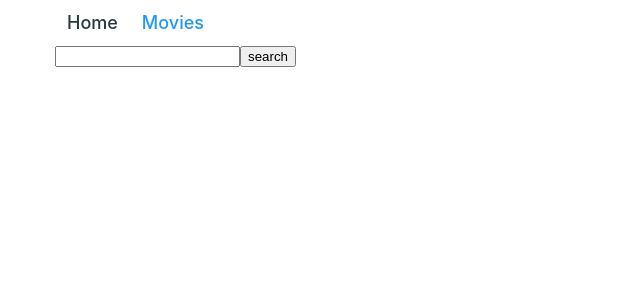
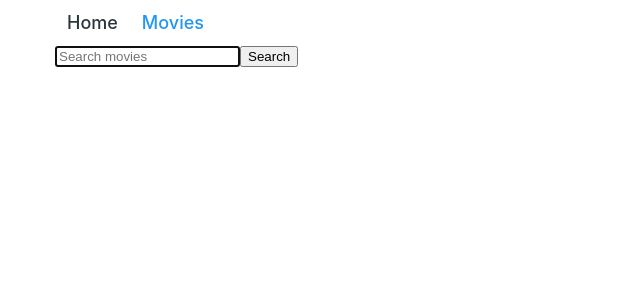
Before and after one commit to Alona-Isko/goit-react-hw-05-movies, a React (Create React App) app: page /movies in a window 1280 px wide. Shown: the top 300 px of the page, without its empty margins (0-640 px from the left). Built offline with nearby package versions, Linux system fonts and the light colour scheme; the HTML template or start-up script is replaced by a standard one.

Commit message:
api server

```diff
--- a/src/App.js
+++ b/src/App.js
@@ -2,7 +2,7 @@ import { Switch, Route } from 'react-router';
 import './App.css';
 
 import Container from './components/Container/Container';
-import Searchbar from './components/Searcbar/Searcbar';
+import Navigation from './components/Navigation/Navigation';
 
 import HomePage from './views/HomePage';
 import MoviesPage from './views/MoviesPage';
@@ -12,7 +12,7 @@ import NotFoundPage from './views/NotFoundPage';
 export default function App() {
   return (
     <Container>
-      <Searchbar />
+      <Navigation />
 
       <Switch>
         <Route path="/" exact>
--- a/src/components/Searcbar/Searcbar.js
+++ /dev/null
@@ -1,9 +0,0 @@
-import Navigation from '../Navigation/Navigation';
-
-export default function Searchbar() {
-    return (
-        <header>
-            <Navigation />
-        </header>
-    );
-}
--- a/src/views/MoviesPage.js
+++ b/src/views/MoviesPage.js
@@ -1,8 +1,40 @@
-export default function MoviesPage() {
+import { useState } from "react";
+
+export default function MoviesPage({getSearchValue}) {
+    const [query, setQuery] = useState('');
+
+    const handleSubmit = e => {
+        e.preventDefault();
+
+        // if (query.trim() === '') {
+
+        // }
+
+        getSearchValue(query);
+        setQuery('');
+    };
+
+    const handleInputChange = e => {
+        setQuery(e.target.value.toLowerCase());
+        console.log(e.target.value);
+    };
+
+
     return (
-        <div>
-            <input></input>
-            <button type="button">search</button>
-        </div>
+        <form
+            onSubmit={handleSubmit}
+        >
+            <input
+                type="text"
+                value={query}
+                autoComplete="off"
+                autoFocus
+                placeholder="Search movies"
+                onChange={handleInputChange}
+            />
+            <button type="submit" >
+                Search
+            </button>
+        </form>
     )
 }
```
Also changed, not shown: src/services/movies-api.js (added, +29 -0 lines), src/components/MoviesList/MoviesList.js (added), src/components/MoviesList/MoviesList.module.css (added).
